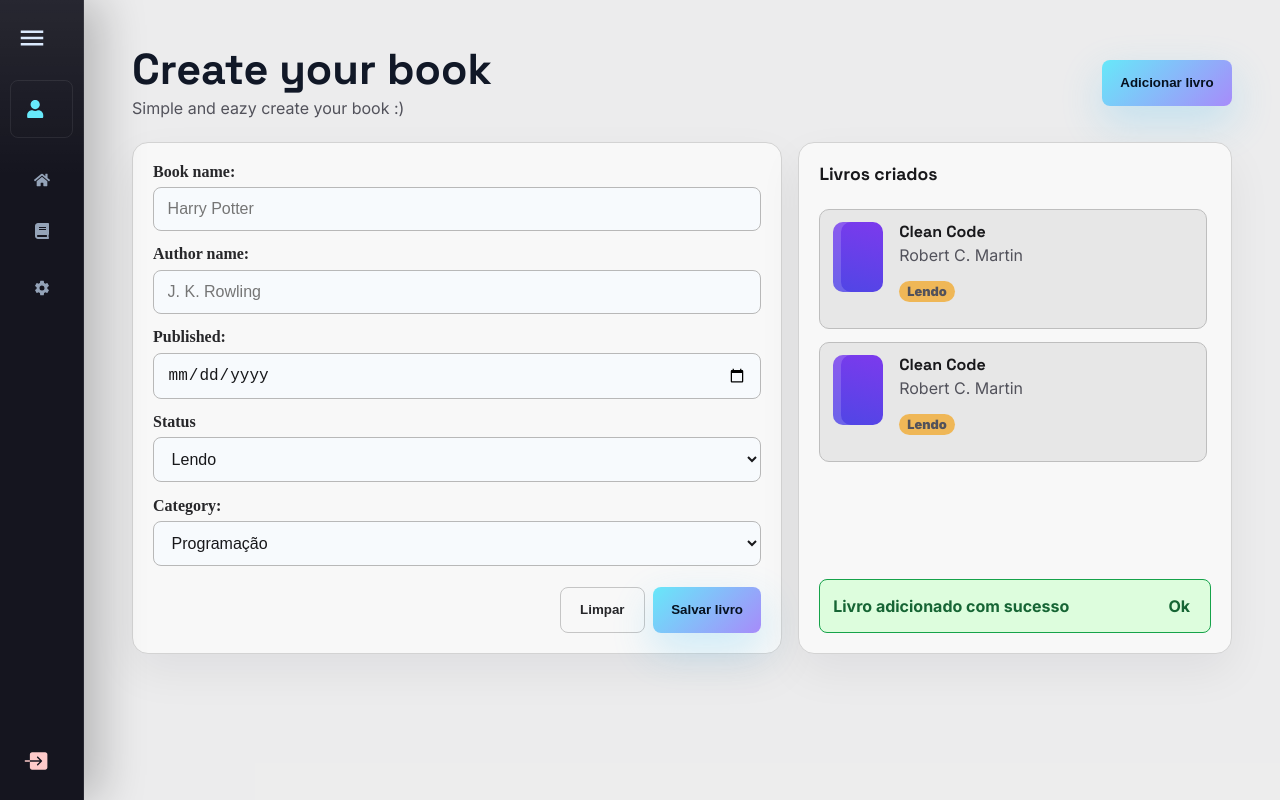
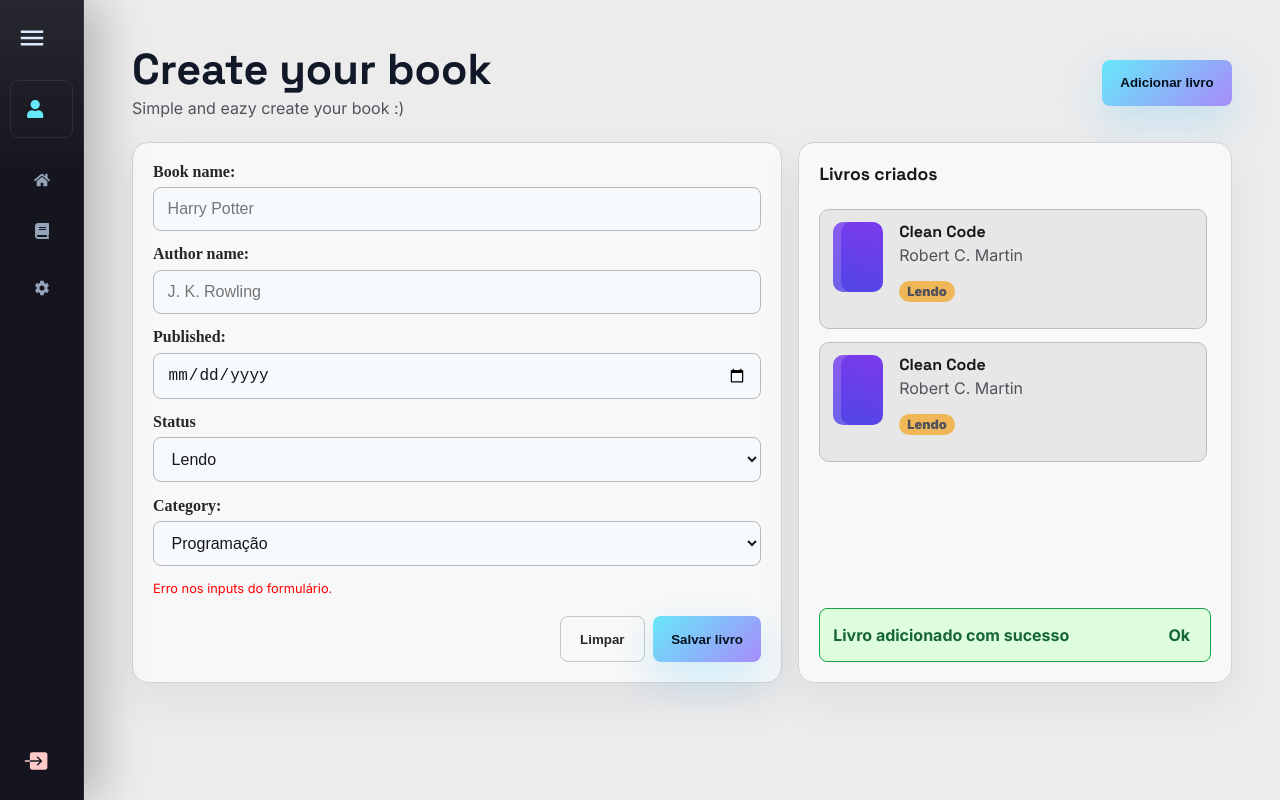
Before and after one commit to cauealb/biblioteca-front-simple, a React (Vite) app: page /dashboard/create-book in a window 1280 px wide. Both pictures are taken after a click on the element "Adicionar livro". Built offline with nearby package versions, Linux system fonts and the light colour scheme.

Commit message:
feat: Incluindo validação

```diff
--- a/src/pages/CreateBook/CreateBook.tsx
+++ b/src/pages/CreateBook/CreateBook.tsx
@@ -42,20 +42,21 @@ export default function CreateBook() {
 
     function createBook(e: React.FormEvent) {
         e.preventDefault()
-
-        setFormBook(
-            {
+        const book: FormBook = {
             nameBook: nameBook,
             authorBook: authorBook,
             publishedDate: publishedDate,
             status: status,
             category: category
         }
-        )
 
-        console.log(formBook)
+        setFormBook(book)
 
         resetFormBook()
+    }
+
+    function validationForm() {
+        return !disableForm && (nameBook === '' || authorBook === '' || publishedDate > new Date() || status === '' || category === '')
     }
 
     return (
@@ -81,6 +82,7 @@ export default function CreateBook() {
                                 name='bookName'
                                 placeholder='Harry Potter'
                                 disabled={disableForm}
+                                value={nameBook}
                                 autoComplete='off'
                                 onChange={e => setNameBook(e.target.value)}
                             />
@@ -93,6 +95,7 @@ export default function CreateBook() {
                                 name='authorName'
                                 placeholder='J. K. Rowling'
                                 disabled={disableForm}
+                                value={authorBook}
                                 autoComplete='off'
                                 onChange={e => setAuthorBook(e.target.value)}
                             />
@@ -104,6 +107,7 @@ export default function CreateBook() {
                                 type="date"
                                 name='publishDate'
                                 disabled={disableForm}
+                                value={publishedDate.toString()}
                                 autoComplete='off'
                                 onChange={e => setPublishedDate(new Date(e.target.value))}
                             />
@@ -115,6 +119,7 @@ export default function CreateBook() {
                                 name='status'
                                 disabled={disableForm}
                                 autoComplete='off'
+                                value={status}
                                 onChange={e => setStatus(e.target.value)}
                             >
                                 <option>Lendo</option>
@@ -129,6 +134,7 @@ export default function CreateBook() {
                                 name='category'
                                 disabled={disableForm}
                                 autoComplete='off'
+                                value={category}
                                 onChange={e => setCategory(e.target.value)}
                             >
                                 <option>Programação</option>
@@ -139,6 +145,7 @@ export default function CreateBook() {
                                 <option>Estudo</option>
                             </select>
                         </label>
+                        {validationForm() ? <p className={style.formError}>Erro nos inputs do formulário.</p> : ''}
                         <footer className={style.footerBtn}>
                             <button disabled={disableForm} className={style.clear}>
                                 Limpar
--- a/src/pages/CreateBook/style.module.css
+++ b/src/pages/CreateBook/style.module.css
@@ -236,6 +236,11 @@
     }
 }
 
+.formError {
+    font-size: 0.8rem;
+    color: red;
+}
+
 @media (max-width: 920px) {
     .containerInputs {
         grid-template-columns: 1fr;
```
Lines whose indentation alone changed are shown as unchanged.
